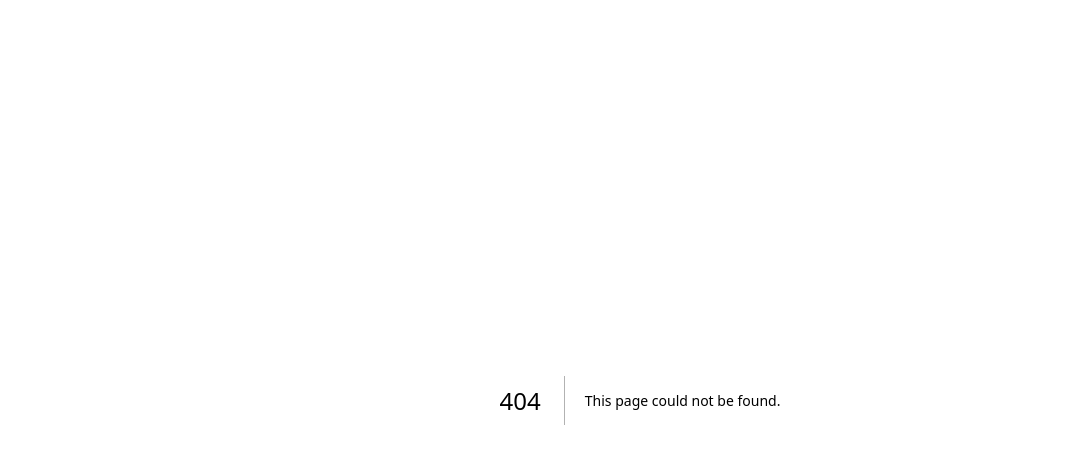
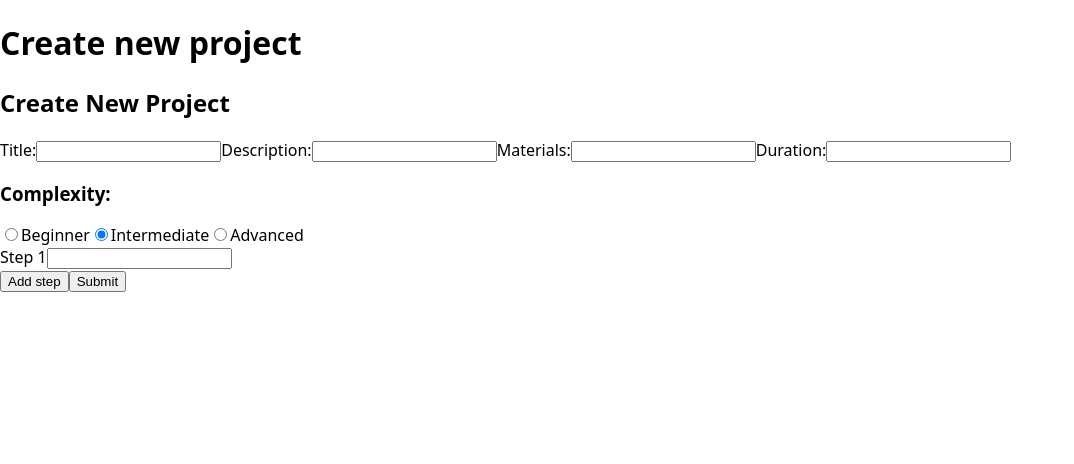
Before and after one commit to jana-scheidemann/DIY-App, a Next.js app: page /create in a window 1280 px wide. Before the commit this address had no page. Shown: the top 464 px of the page, without its empty margins (0-1074 px from the left). Built offline with nearby package versions, Linux system fonts and the light colour scheme.

Commit message:
Create new create.js, new ProjectCreate component

```diff
--- /dev/null
+++ b/pages/create.js
@@ -0,0 +1,10 @@
+import ProjectFormNew from "@/components/ProjectFormNew";
+
+export default function ProjectCreate({ onAddProject }) {
+  return (
+    <>
+      <h1>Create new project</h1>
+      <ProjectFormNew onSubmit={onAddProject} />
+    </>
+  );
+}
```
